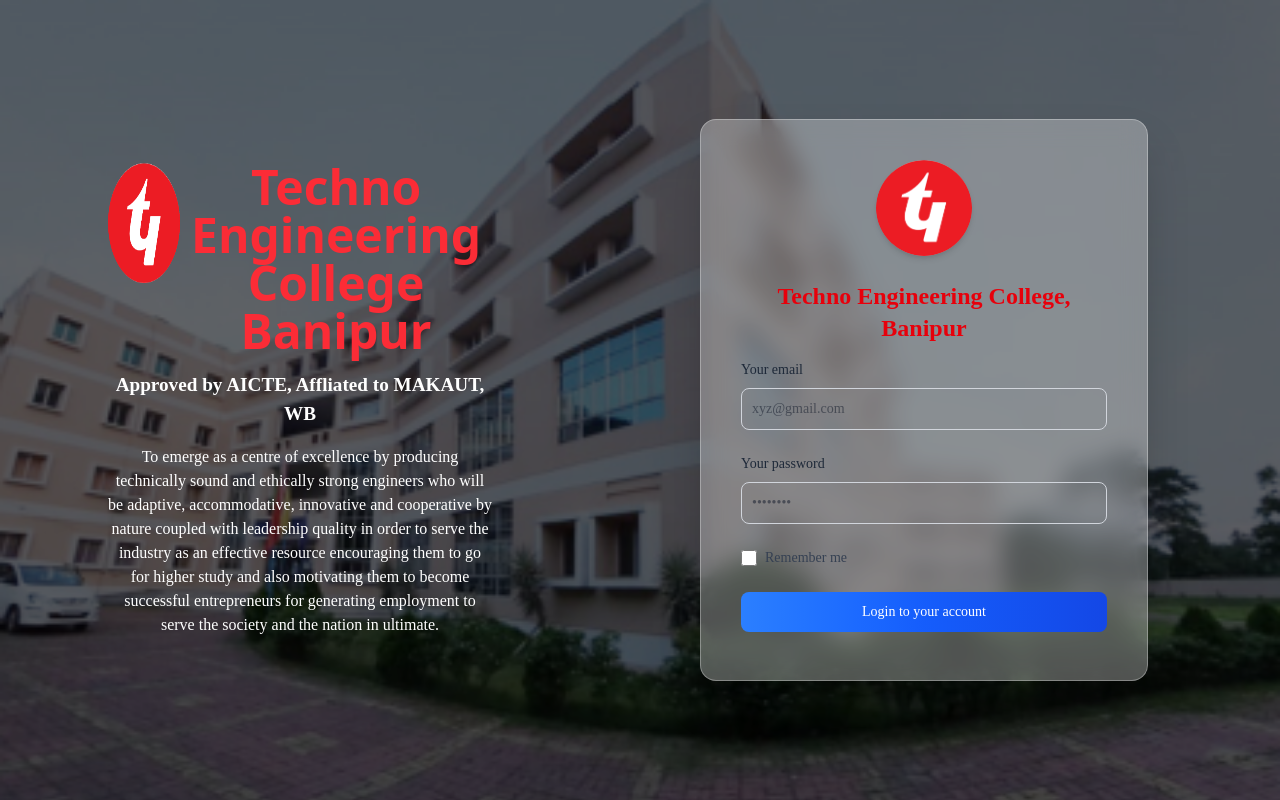
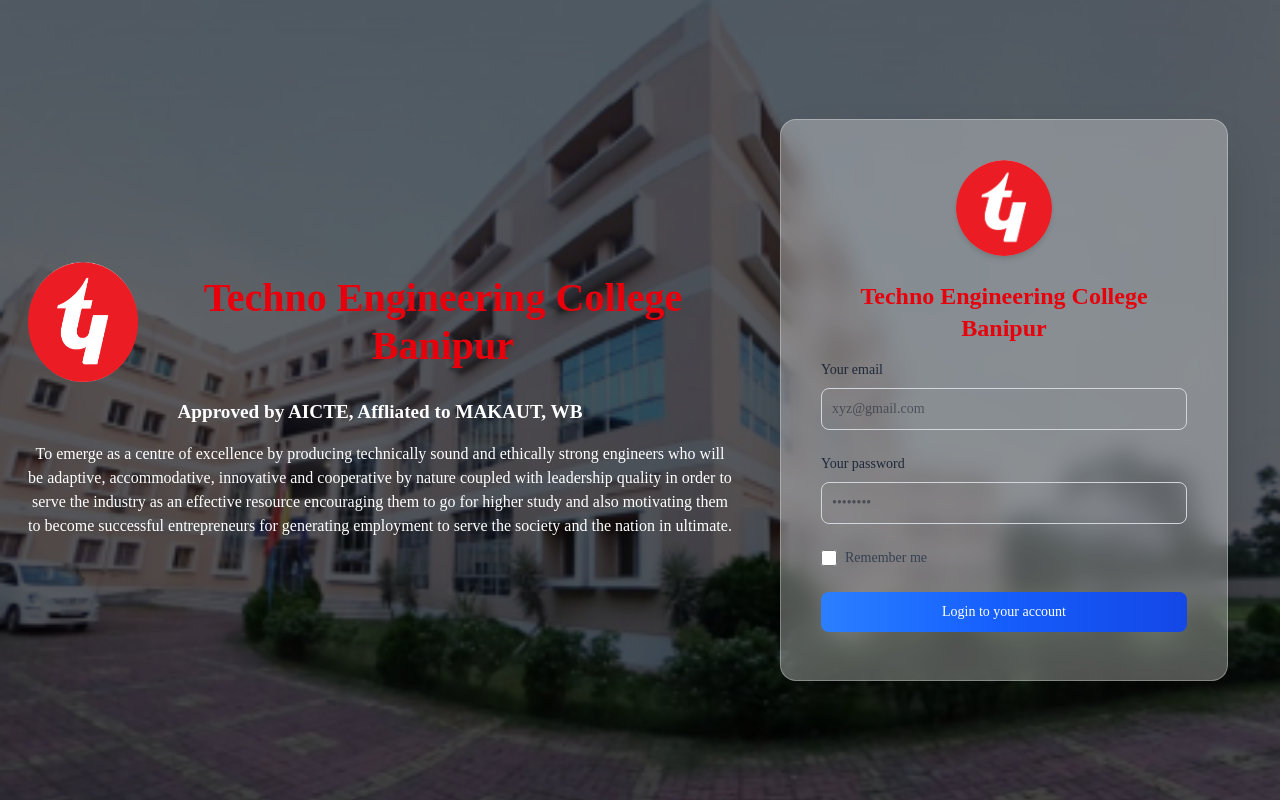
Before and after one commit to upasan01/Cross-Platform-Student-Management-App, a React (Vite) app in the folder WebApp/: page / in a window 1280 px wide. Built offline with nearby package versions, Linux system fonts and the light colour scheme.

Commit message:
Fixed Login Page

```diff
--- a/WebApp/src/components/LoginCard.jsx
+++ b/WebApp/src/components/LoginCard.jsx
@@ -59,7 +59,7 @@
 
       <form className="space-y-6" onSubmit={handleLogin}>
         <h4 className="text-center text-lg sm:text-2xl font-bold text-red-600 mb-4">
-          Techno Engineering College, Banipur
+          Techno Engineering College Banipur
         </h4>
 
         <div>
--- a/WebApp/src/pages/Login.jsx
+++ b/WebApp/src/pages/Login.jsx
@@ -7,11 +7,16 @@
             <div className="absolute inset-0 bg-black opacity-60 z-0 hidden md:block"></div>
 
             <div className='flex flex-col w-full md:justify-around md:flex-row items-center justify-center z-10 '>
-                <div className='md:text-white text-gray-700 text-center md:w-[30vw] w-[70vw] space-y-4 mt-10 md:mt-0'>
-                    <h1 className='text-red-500 flex justify-center text-5xl'> <span>
-                        <img src="\logo2.png" alt="Logo" className='sm:w-50 sm:h-30 w-10 h-10'/>
-                    </span>Techno Engineering College Banipur</h1>
-                    <h3 className='font-bold text-[1.2rem]'>Approved by AICTE, Affliated to MAKAUT, WB </h3>
+                <div className='md:text-white text-gray-700 text-center md:w-[55vw]  space-y-4 mt-10 md:mt-0'>
+                    <div className='flex justify-center items-center space-x-4 font-bold sm:flex-row flex-col'>
+                        <div>
+                            <img src="\logo2.png" alt="Logo" className='sm:w-30 sm:h-30 w-20 h-20' />
+                        </div>
+                        <div className='sm:text-[40px]  text-3xl text-red-600'>
+                            Techno Engineering College Banipur
+                        </div>
+                    </div>
+                    <h3 className='font-bold sm:text-[1.2rem] '>Approved by AICTE, Affliated to MAKAUT, WB </h3>
                     <p>To emerge as a centre of excellence by producing
                         technically sound and ethically strong engineers who
                         will be adaptive, accommodative, innovative and
```
